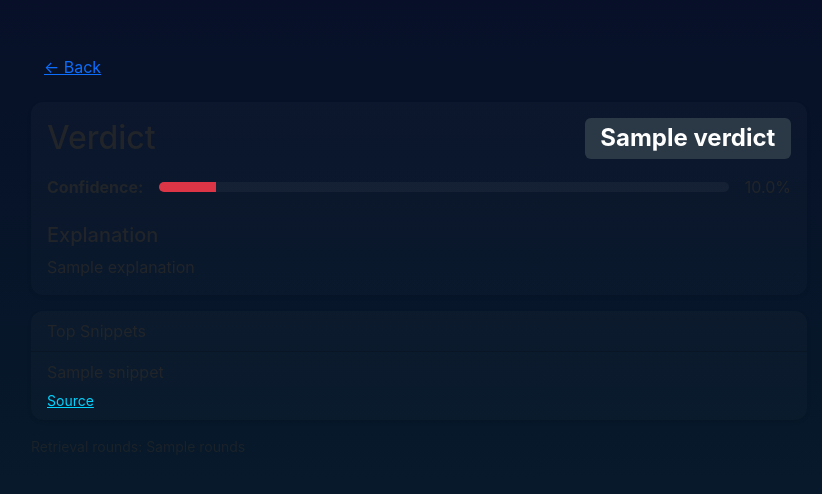
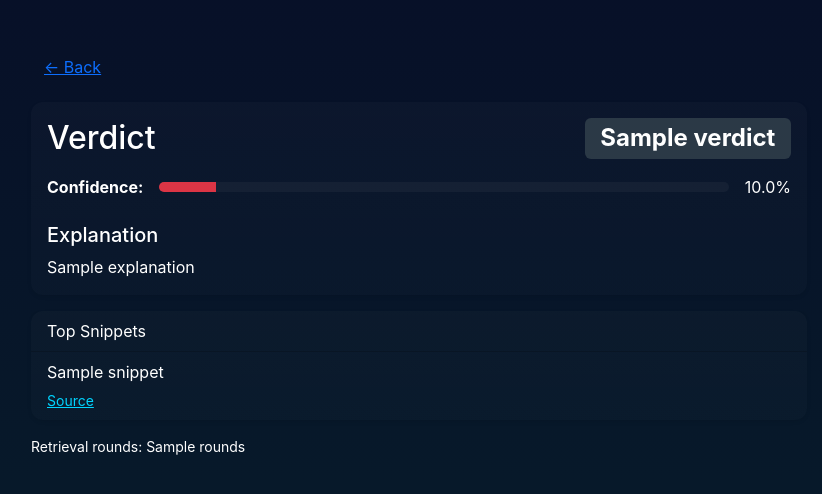
Before and after one commit to MS2766/TruthLens, a Flask app: template templates/result.html in a window 1280 px wide. Shown: the top 494 px of the page, without its empty margins (221-1043 px from the left). Run offline with Flask 2, Linux system fonts and the light colour scheme; the template is opened without the code that fills it: most values are stand-ins (such as "Sample title", 1, 10 or a date in 2020).

Commit message:
final working project

```diff
--- a/static/style.css
+++ b/static/style.css
@@ -48,6 +48,7 @@ input.form-control {
   background: transparent;
   border: 1px solid rgba(255,255,255,0.06);
   color: inherit;
+  color: var(--white)
 }
 
 .btn-primary {
--- a/templates/index.html
+++ b/templates/index.html
@@ -28,7 +28,7 @@
                     <label for="rounds" class="text-white fw-semibold">Retrieval rounds</label>
                   </div>
                   <div class="col-auto">
-                    <input id="rounds" name="rounds" type="number" class="form-control" value="2" min="1" max="4">
+                    <input id="rounds" name="rounds" type="number" class="form-control text-white" value="2" min="1" max="4">
                   </div>
                 </div>
 
--- a/templates/result.html
+++ b/templates/result.html
@@ -3,7 +3,7 @@
 <head>
   <meta charset="utf-8">
   <meta name="viewport" content="width=device-width, initial-scale=1">
-  <title>Result — NarrativeGuard</title>
+  <title>Result — TruthLens</title>
   <link href="https://cdn.jsdelivr.net/npm/bootstrap@5.3.2/dist/css/bootstrap.min.css" rel="stylesheet">
   <link href="/static/style.css" rel="stylesheet">
 </head>
@@ -15,7 +15,7 @@
 
         <div class="card mb-3 shadow-sm">
           <div class="card-body">
-            <h2 class="d-flex justify-content-between align-items-center mb-3">
+            <h2 class="d-flex justify-content-between align-items-center mb-3 text-white">
               <span>Verdict</span>
               {% if res.verdict.lower().startswith('likely true') or res.verdict.lower()=='true' %}
                 <span class="badge badge-success">{{ res.verdict }}</span>
@@ -27,27 +27,27 @@
             </h2>
 
             <div class="d-flex align-items-center mb-3">
-              <strong class="me-3">Confidence:</strong>
+              <strong class="me-3 text-white">Confidence:</strong>
               <div class="progress flex-grow-1">
                 <div class="progress-bar" role="progressbar"
                      style="--progress: {{ (res.confidence*100)|round(1) }}%"
                      data-progress="{{ (res.confidence*100)|round(1) }}">
                 </div>
               </div>
-              <span class="ms-3" data-countup="{{ (res.confidence*100)|round(1) }}">0%</span>
+              <span class="ms-3 text-white" data-countup="{{ (res.confidence*100)|round(1) }}">0%</span>
             </div>
 
-            <h5 class="mt-4">Explanation</h5>
-            <p class="card-text">{{ res.explanation }}</p>
+            <h5 class="mt-4 text-white">Explanation</h5>
+            <p class="card-text text-white">{{ res.explanation }}</p>
           </div>
         </div>
 
         <div class="card mb-3 shadow-sm fade-up">
-          <div class="card-header">Top Snippets</div>
+          <div class="card-header text-white">Top Snippets</div>
           <ul class="list-group list-group-flush">
             {% for s in snippets %}
               <li class="list-group-item">
-                <p class="mb-1">{{ s.snippet }}</p>
+                <p class="mb-1 text-white">{{ s.snippet }}</p>
                 <a href="{{ s.link or '#' }}" target="_blank" class="small">Source</a>
               </li>
             {% else %}
@@ -56,7 +56,7 @@
           </ul>
         </div>
 
-        <div class="text-muted small">Retrieval rounds: {{ rounds }}</div>
+        <div class="text-white small">Retrieval rounds: {{ rounds }}</div>
       </div>
     </div>
   </div>
```
